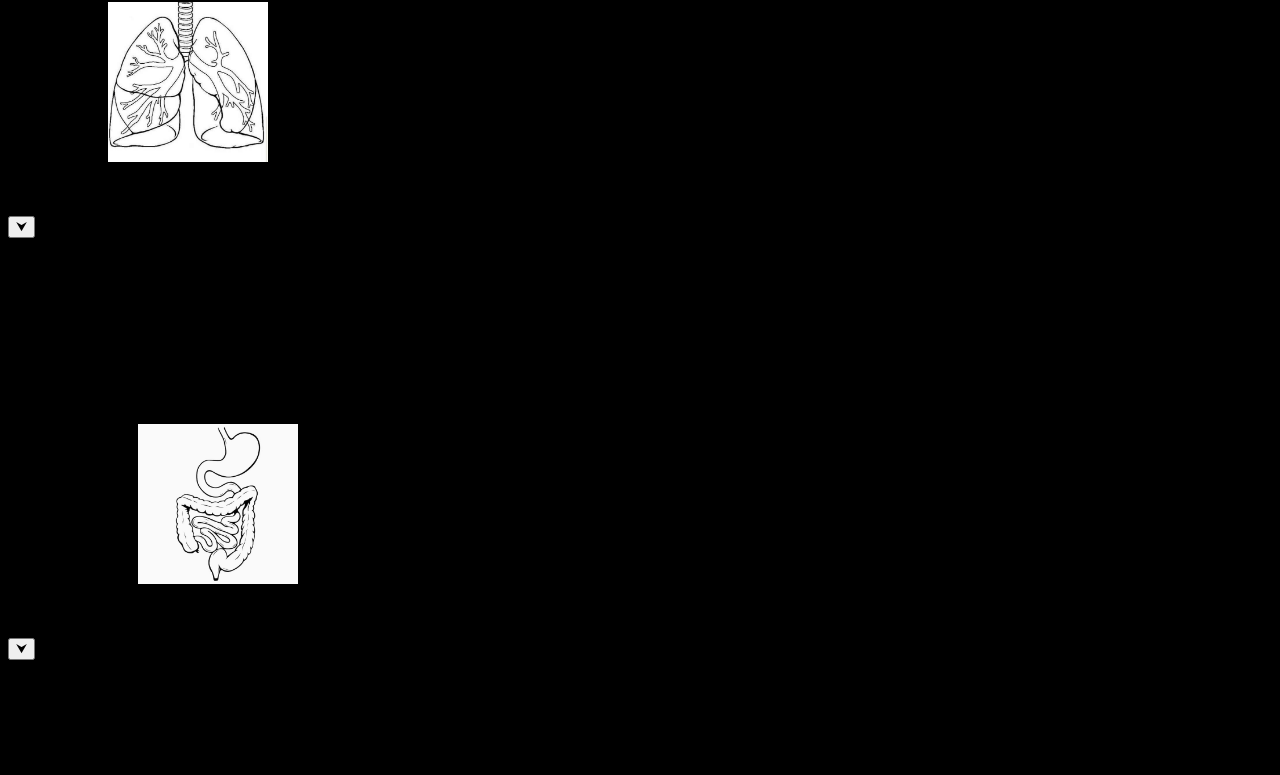
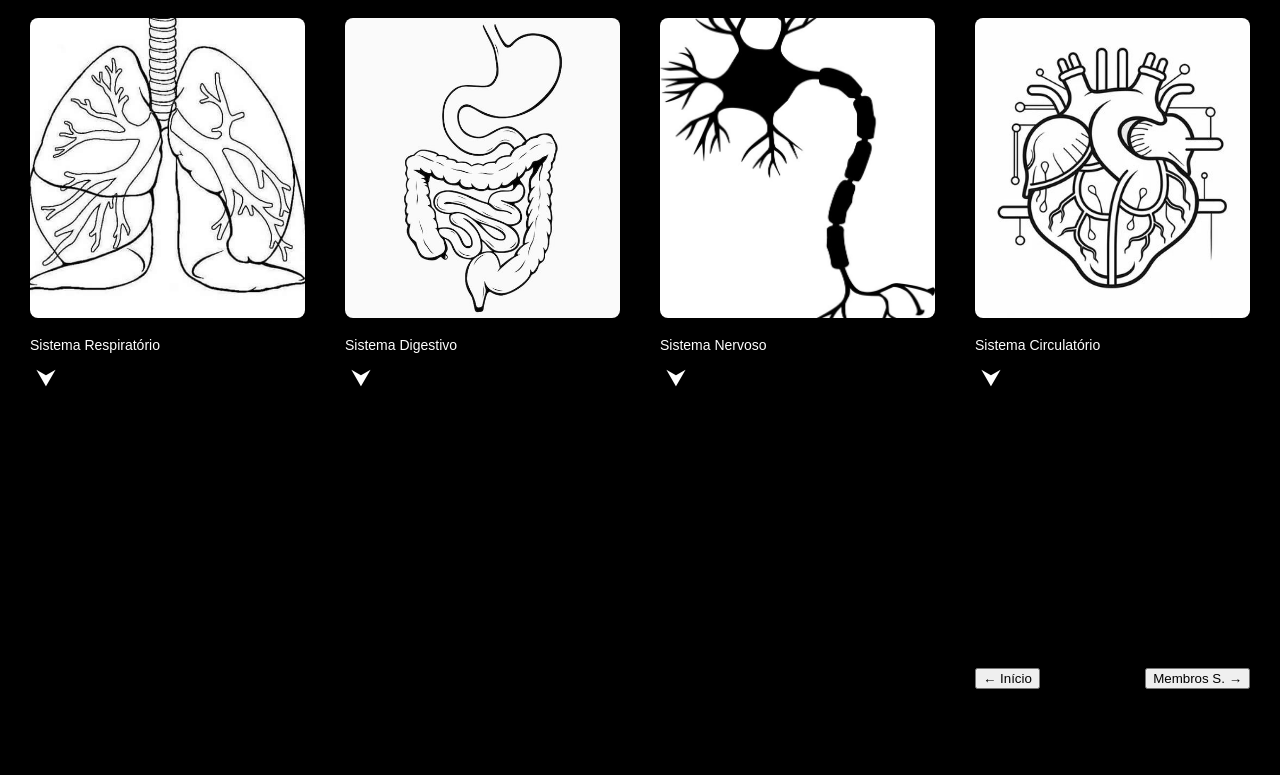
Before and after one commit to linaa23/Trabalho-pratico-, a plain HTML site: page sistemas/sistemas.html in a window 1280 px wide. Shown: the part 60-835 px from the top of the page. After the commit the page ends 800 px from the top, so only its background shows below. Drawn offline with Linux system fonts and the light colour scheme; files whose address does not match are found by name; a web font is replaced by a local one.

Commit message:
Update sistemas.css

```diff
--- a/sistemas/sistemas.css
+++ b/sistemas/sistemas.css
@@ -1,33 +1,99 @@
-body {
-    background-color: black;
+body{background-color: black;
+font-family: Arial, sans-serif;
+color: black;
+margin: 20px;
 }
 
-h1{
+h1 {
 font-size: 25px;
 color: white;
 text-align: center;
+margin-bottom: 20px;
+font-family: Oswald;
+    src: url(fonts/Oswald/Oswald-VariableFont_wght.ttf);
 }
 
-#sistresp{
-    width: 160px;
-    height: 160px;
-    margin-left: 100px;
+.gallery {
+display: flex;
+flex-wrap: wrap;
+gap: 20px;
+justify-content: center;
 }
 
-#sistdig{
-    width: 160px;
-    height: 160px;
-    margin-left: 130px;
+.item {
+flex: 1 1 200px;
+background-color:rgb(0, 0, 0);
+border-radius: 8px;
+padding: 10px;
+max-width: 300px;
+position: relative;
 }
 
-#sistnerv{
-    width: 160px;
-    height: 160px;
-    margin-left: 160px;
+.item img {
+width: 100%;
+height: 300px;
+object-fit: cover;
+border-radius: 8px;
+margin-bottom: 10px;
 }
 
-#sistcircul{
-    width: 160px;
-    height: 160px;
-    margin-left: 190px;
+.item p {
+text-align: left;
+font-size: 14px;
+color: white;
+margin: 5px 0;
 }
+
+.toggle-btn {
+    background: none;
+    border: none;
+    color: #ffffff;
+    font-size: 24px;
+    cursor: pointer;
+    margin-top: 10px;
+    display: block;
+}
+.info {
+    display: none;
+    margin-top: 10px;
+}
+
+.item img:hover {
+transform: translateY(-10px);
+transition: transform 0.3s ease;
+}
+
+.item img.active {
+transform: translateY(-10px);
+}
+
+@font-face {
+    font-family: Oswald;
+    src: url(fonts/Oswald/Oswald-VariableFont_wght.ttf);
+}
+
+@font-face {
+    font-family: Oswaldd;
+    src: url(fonts/Oswald/static/Oswald-SemiBold.ttf);
+}
+
+.setas {
+    display: flex;
+    justify-content: space-between;
+    margin-top: 100%;
+}
+
+.nav-seta {
+    background-color: #333;
+    color: black;
+    border: none;
+    border-radius: 8px;
+    padding: 10px 20px;
+    cursor: pointer;
+    font-size: 16px;
+    transition: background-color 0.3s ease;
+}
+
+.setas:hover {
+    background-color: black;
+}
```
Lines whose indentation alone changed are shown as unchanged.
